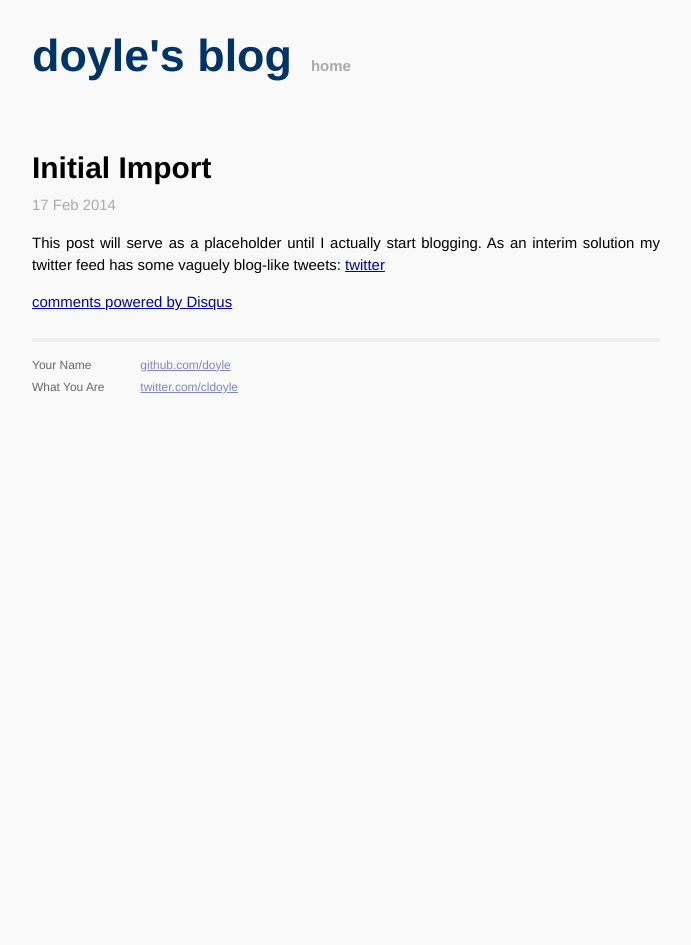
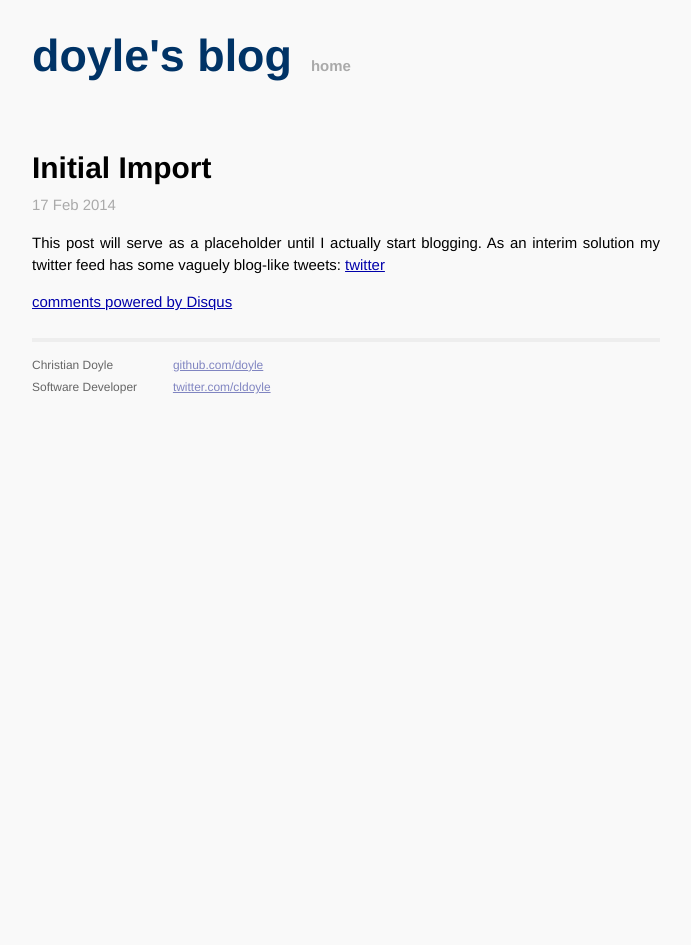
Before and after one commit to doyle/doyle.github.io, a Jekyll site: the page built from _posts/2014-02-17-hello-world.md, in a window 1280 px wide. Shown: the whole page, without its empty margins (294-985 px from the left). Built offline with Jekyll 4.4.1, drawn with Linux system fonts in a browser that asks for light colours; Markdown is read by kramdown in place of the engine named in the settings; comment, search, counter and statistics services are not loaded.

Commit message:
Fixed some silly text

```diff
--- a/_layouts/default.html
+++ b/_layouts/default.html
@@ -40,8 +40,8 @@
           <div class="footer">
             <div class="contact">
               <p>
-                Your Name<br />
-                What You Are<br />
+                Christian Doyle<br />
+                Software Developer<br />
               </p>
             </div>
             <div class="contact">
```
